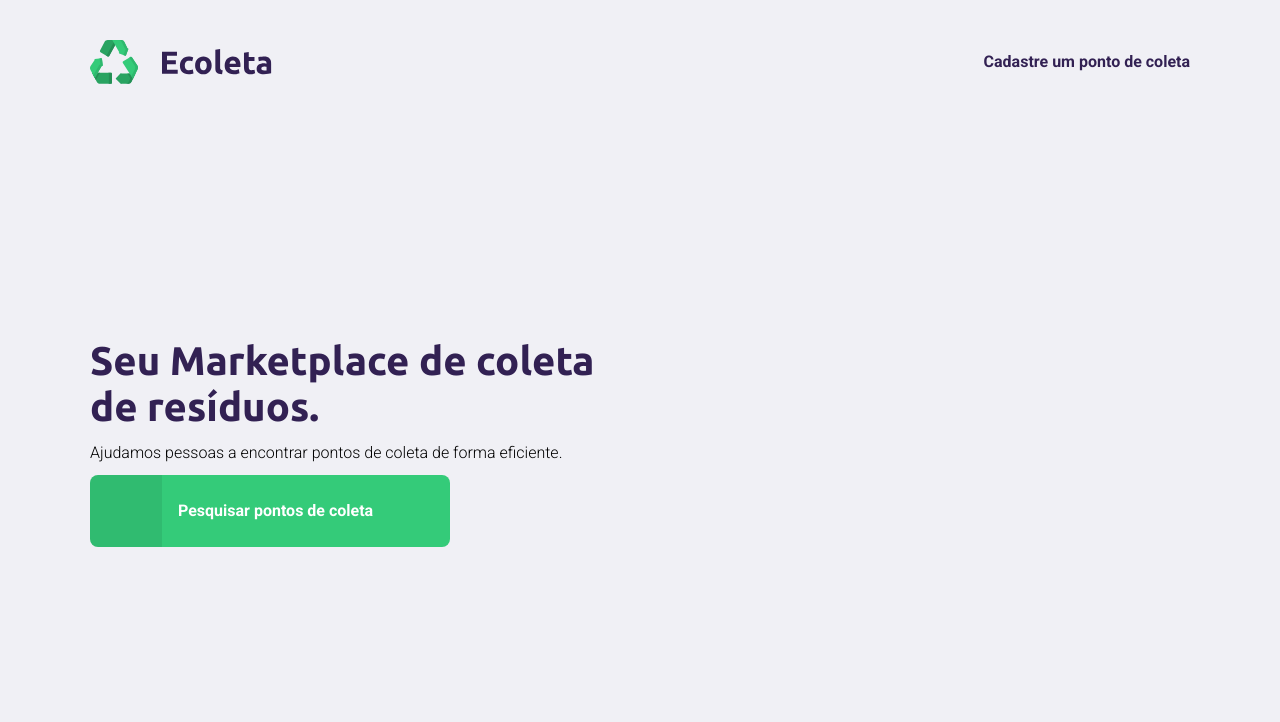
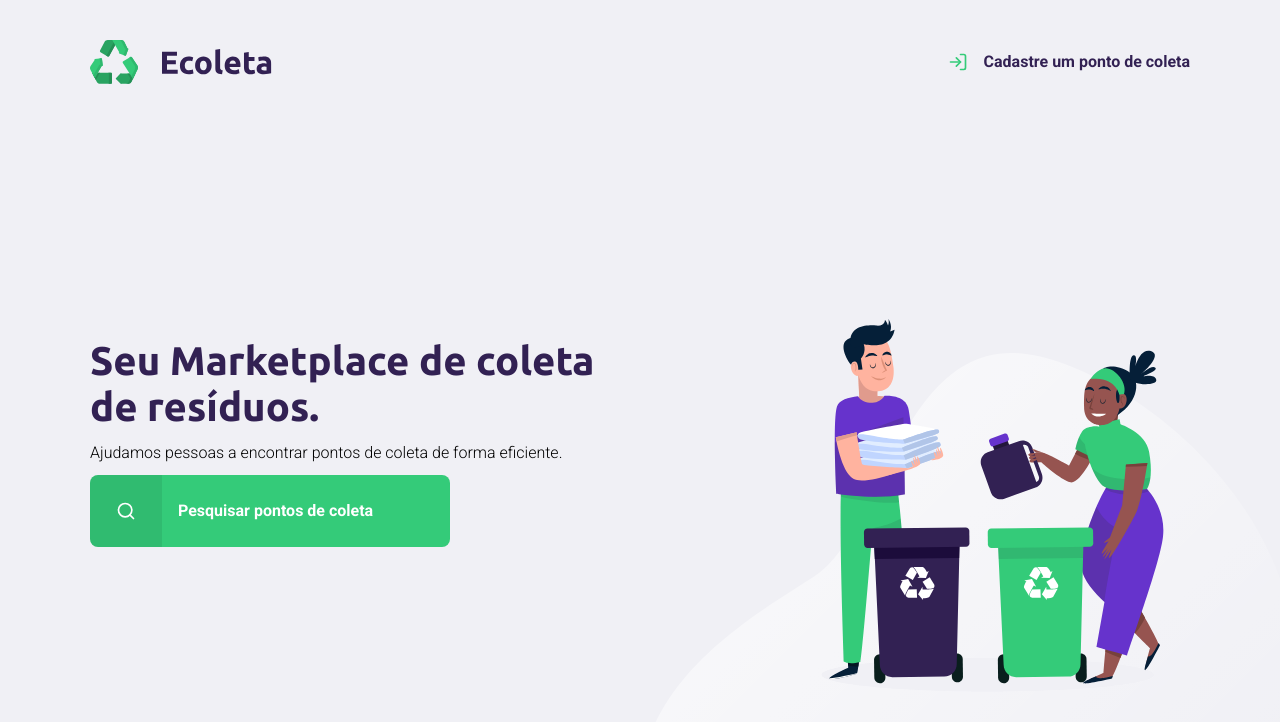
Before and after one commit to glaubersabino/nlw-rocketseat, a plain HTML site: page index.html in a window 1280 px wide. Drawn offline with Linux system fonts and the light colour scheme.

Commit message:
Atualização do caminho do CSS do Projeto.

```diff
--- a/css/main.css
+++ b/css/main.css
@@ -35,7 +35,7 @@ a {
 
 #page-home {
   height: 100vh;
-  background: url("./assets/home-background.svg") no-repeat;
+  background: url("../assets/home-background.svg") no-repeat;
   background-position: 35vw bottom;
 }
 
@@ -54,7 +54,7 @@ header a {
 header a span {
   height: 20px;
   width: 20px;
-  background: url("./assets/log-in.svg");
+  background: url("../assets/log-in.svg");
   display: flex;
   margin-right: 16px;
 }
@@ -119,7 +119,7 @@ main a span {
 
 main a span::after {
   content: "";
-  background-image: url("./assets/search.svg");
+  background-image: url("../assets/search.svg");
   width: 20px;
   height: 20px;
 }
```
Also changed, not shown: cadastro.html (+2 -0 lines).
